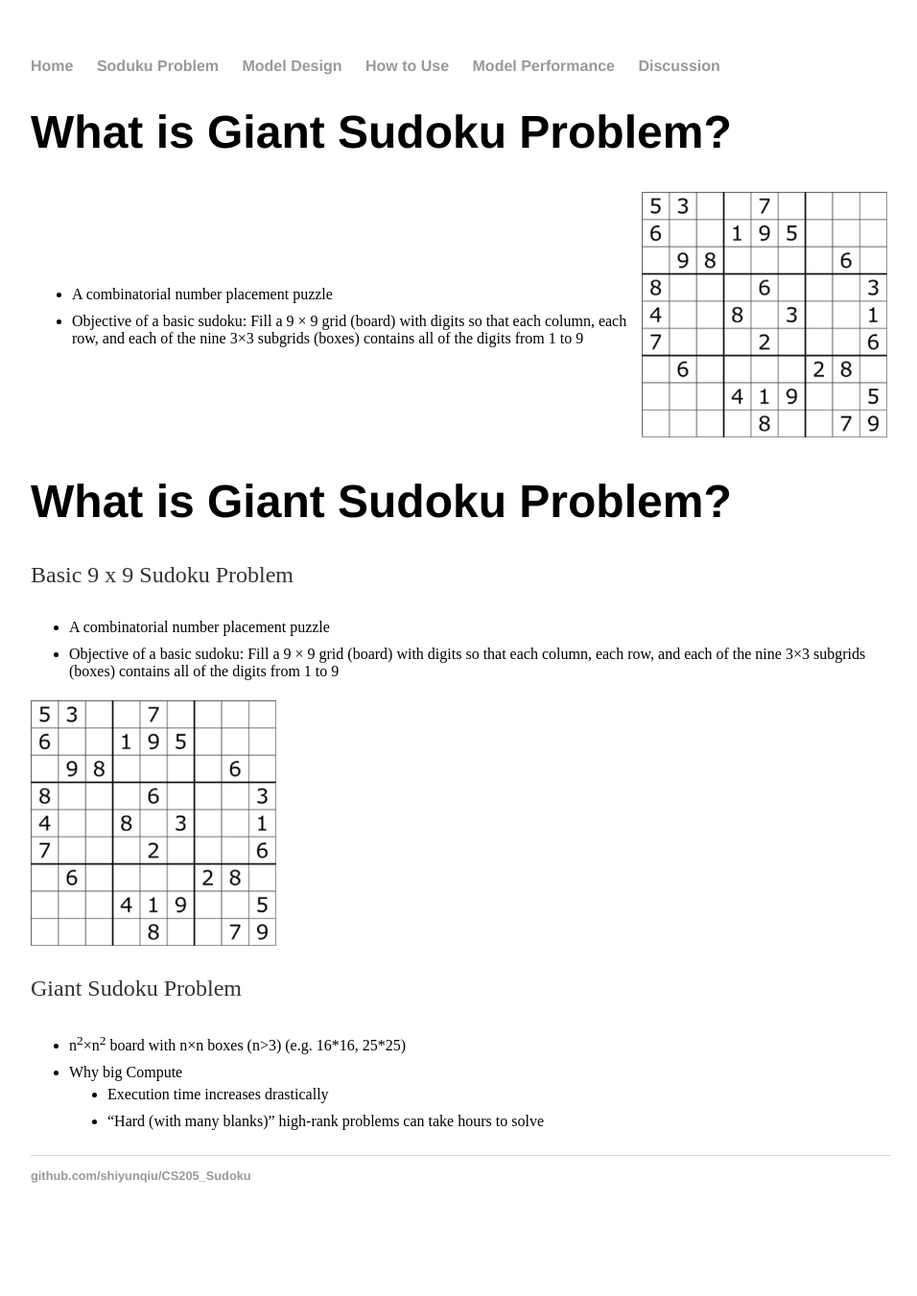
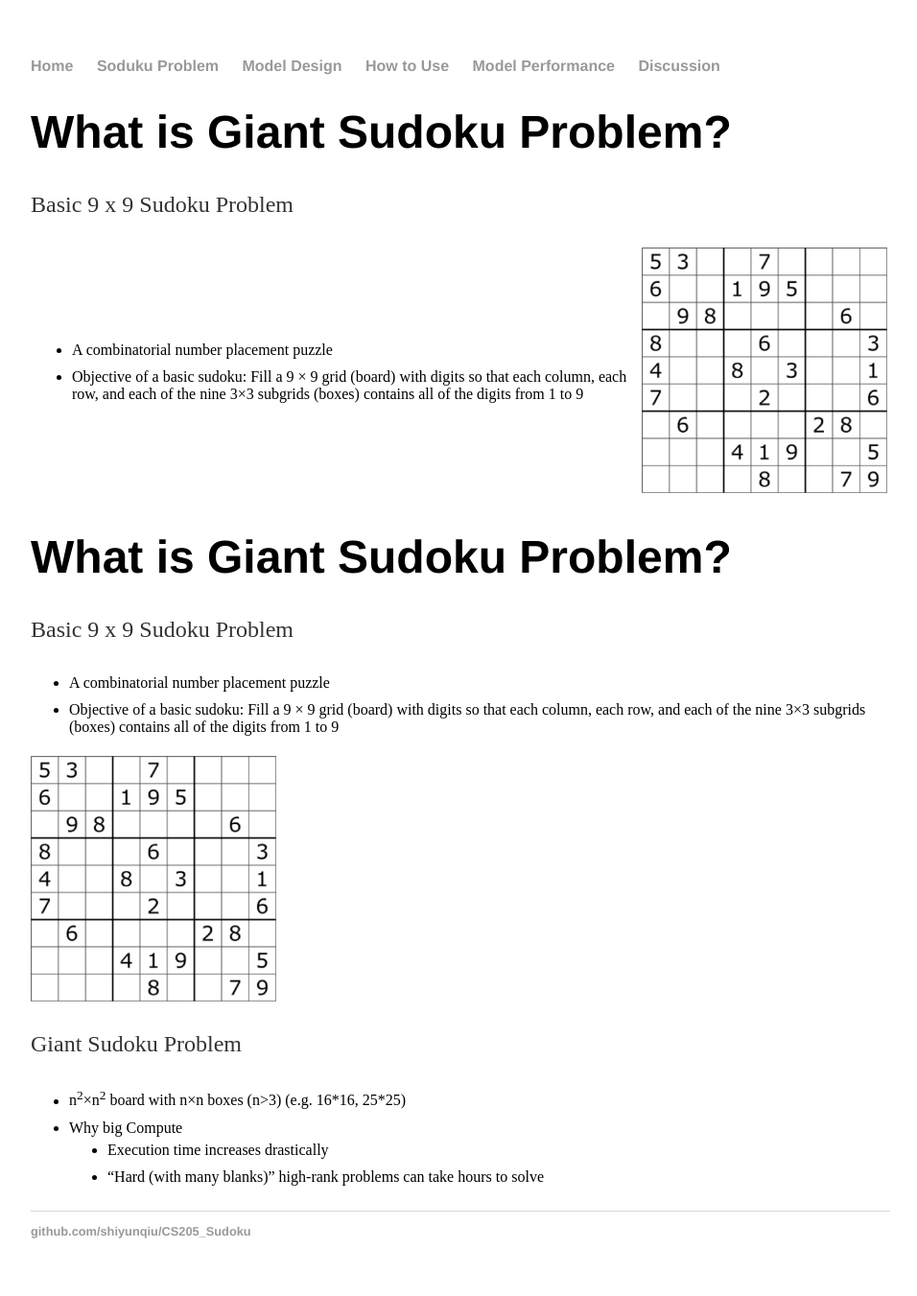
Before and after one commit to shuxiangru/CS205_G1.github.io, a Jekyll site: the page built from sudoku/index.html, in a window 1280 px wide. Shown: the whole page at 96% size, without its empty margins (160-1116 px from the left). Built offline with Jekyll 4.4.1, drawn with Linux system fonts in a browser that asks for light colours; before the commit the page ends 1293 px from its top, so only the background shows below that.

Commit message:
Update index.html

```diff
--- a/sudoku/index.html
+++ b/sudoku/index.html
@@ -7,6 +7,7 @@ title: sudoku intro
 
 		<div >
 			<h1>What is Giant Sudoku Problem?</h1>
+			<p>Basic 9 x 9 Sudoku Problem</p>
 			<table>
 				<tr>
 					<td><ul style="list-style-type:disc">
```
